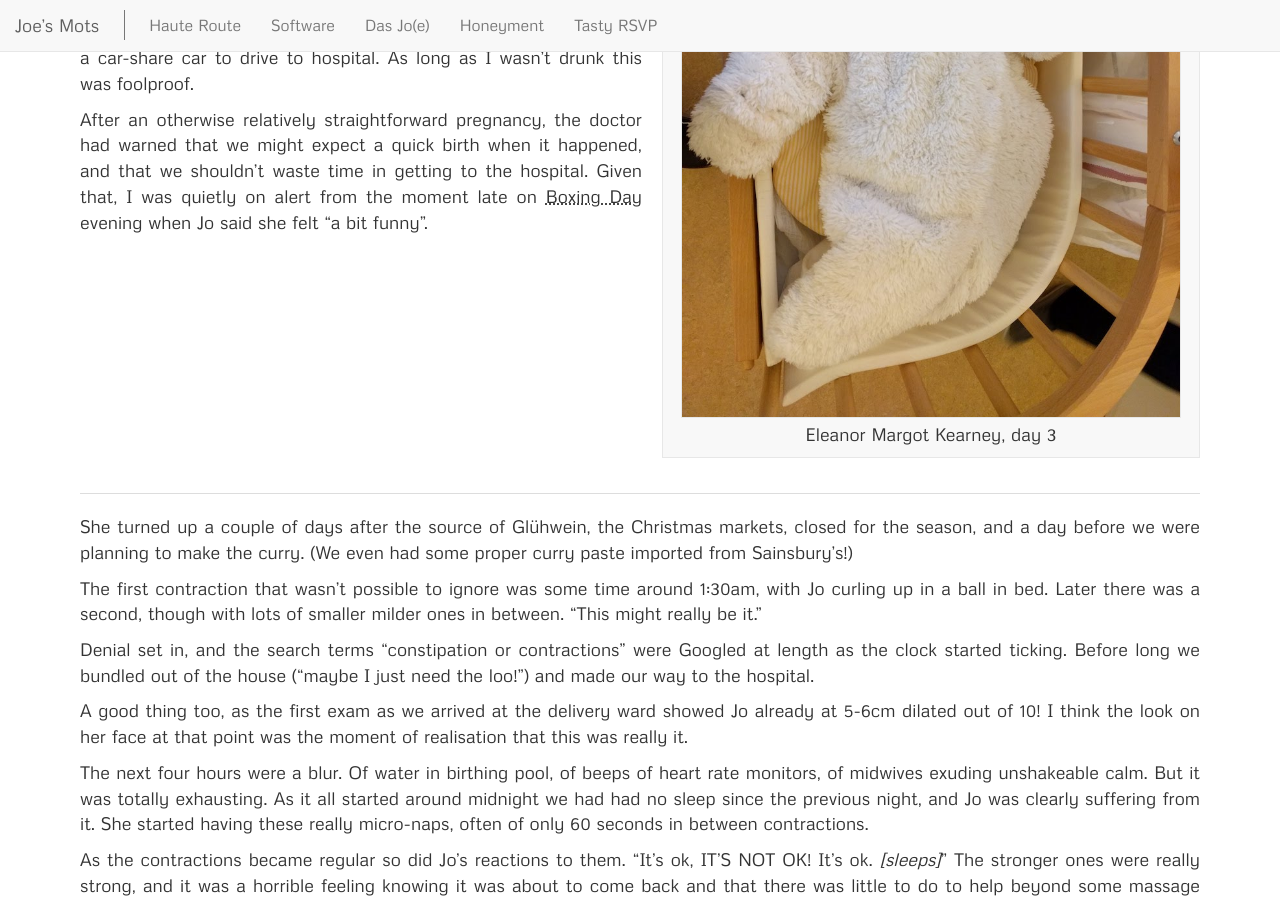
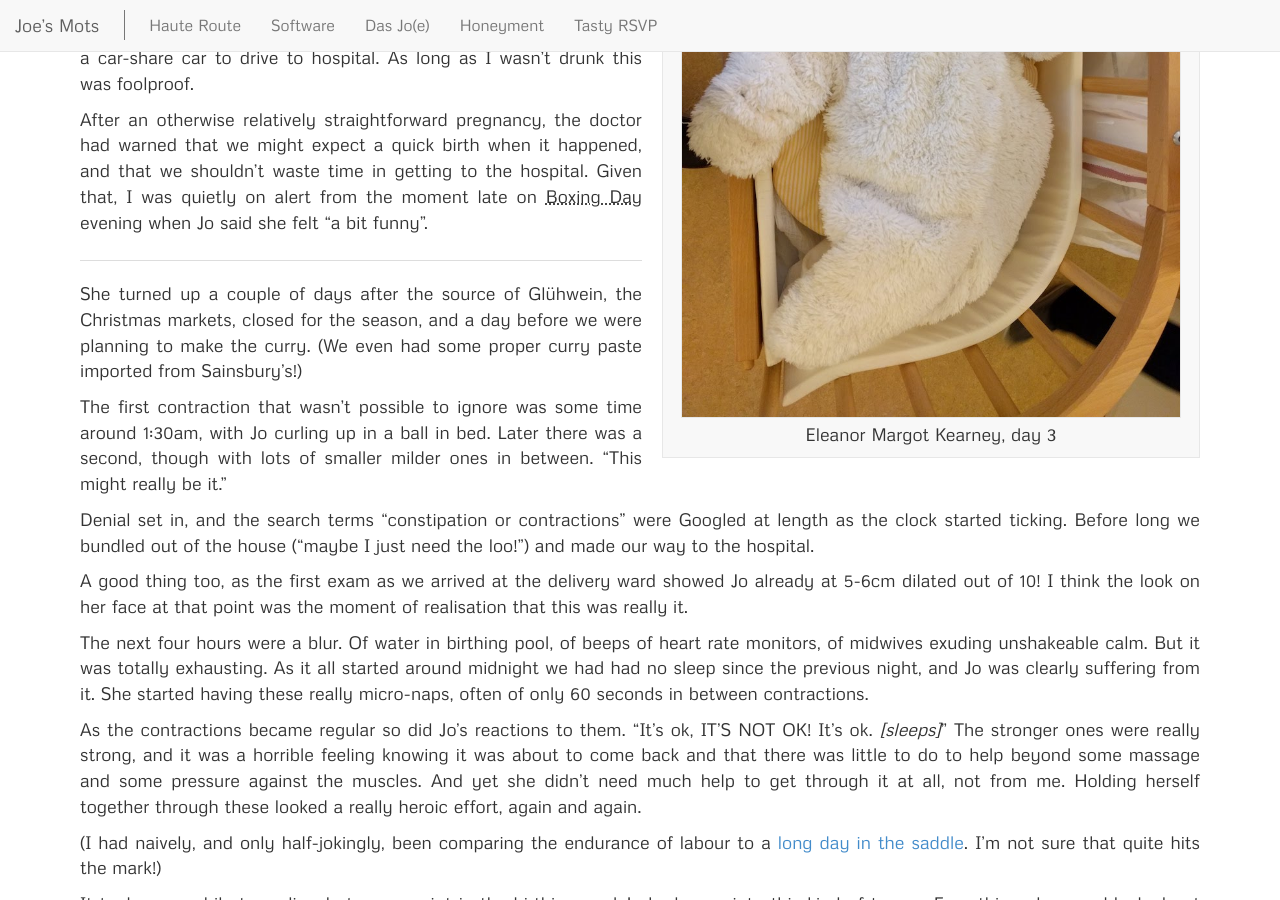
Before and after one commit to joekearney/joekearney.github.io, a Jekyll site: the page built from _posts/das-jo-e/2018-01-03-new-tiny-human.md, in a window 1280 px wide and 900 px high, scrolled down 436 px. Built offline with Jekyll 4.4.1, drawn with Linux system fonts in a browser that asks for light colours.

Commit message:
remove unnecessary clearfix

```diff
--- a/_posts/das-jo-e/2018-01-03-new-tiny-human.md
+++ b/_posts/das-jo-e/2018-01-03-new-tiny-human.md
@@ -29,7 +29,6 @@ We're good at logistics, so everything was prepared a couple of weeks earlier. [
 
 After an otherwise relatively straightforward pregnancy, the doctor had warned that we might expect a quick birth when it happened, and that we shouldn't waste time in getting to the hospital. Given that, I was quietly on alert from the moment late on <abbr title="December 26">Boxing Day</abbr> evening when Jo said she felt "a bit funny".
 
-{% include clearfix.html %}
 ***
 
 She turned up a couple of days after the source of Glühwein, the Christmas markets, closed for the season, and a day before we were planning to make the curry. (We even had some proper curry paste imported from Sainsbury's!)
```
